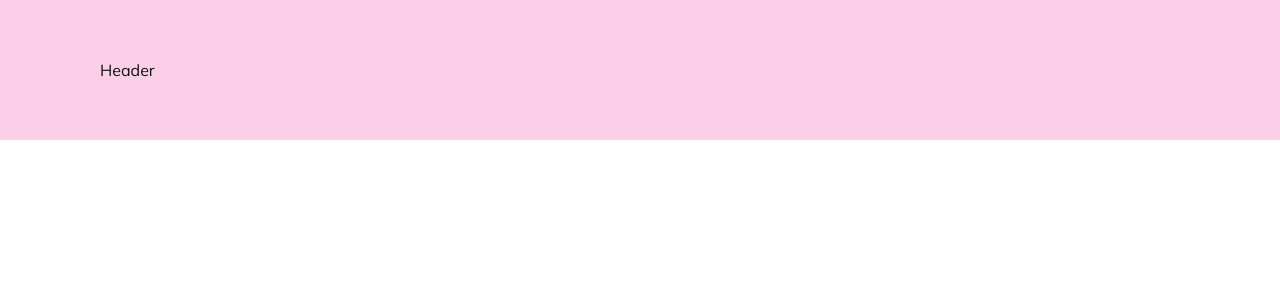
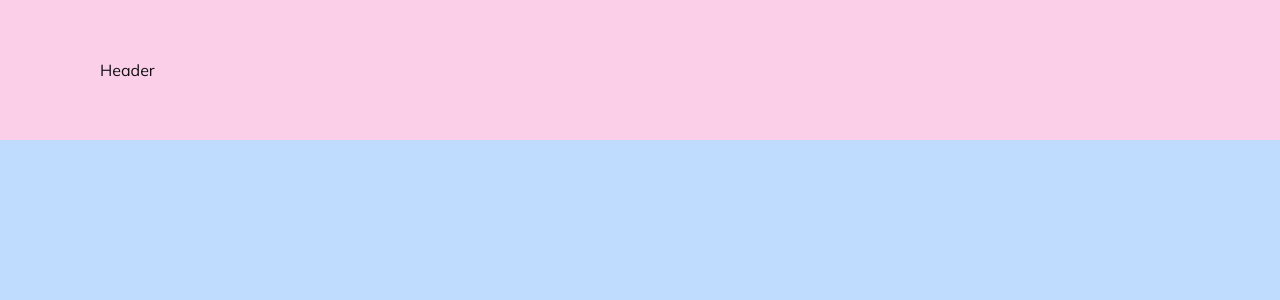
Before and after one commit to davidwiese/seanfitzpatrickphotography, a React (Create React App) app: page / in a window 1280 px wide. Shown: the top 300 px of the page. Built offline with nearby package versions, Linux system fonts and the light colour scheme; the HTML template or start-up script is replaced by a standard one; a web font is replaced by a local one.

Commit message:
Add bg color to pages

```diff
--- a/src/pages/About.js
+++ b/src/pages/About.js
@@ -1,7 +1,7 @@
-import React from 'react';
+import React from "react";
 
 const About = () => {
-  return <div>About</div>;
+	return <section className="section bg-yellow-200">About</section>;
 };
 
 export default About;
--- a/src/pages/Contact.js
+++ b/src/pages/Contact.js
@@ -1,7 +1,7 @@
-import React from 'react';
+import React from "react";
 
 const Contact = () => {
-  return <div>Contact</div>;
+	return <section className="section bg-amber-600">Contact</section>;
 };
 
 export default Contact;
--- a/src/pages/Home.js
+++ b/src/pages/Home.js
@@ -1,7 +1,7 @@
-import React from 'react';
+import React from "react";
 
 const Home = () => {
-  return <div>Home</div>;
+	return <section className="section bg-blue-200">Home</section>;
 };
 
 export default Home;
--- a/src/pages/Portfolio.js
+++ b/src/pages/Portfolio.js
@@ -1,7 +1,7 @@
-import React from 'react';
+import React from "react";
 
 const Portfolio = () => {
-  return <div>Portfolio</div>;
+	return <section className="section bg-green-200">Portfolio</section>;
 };
 
 export default Portfolio;
```
